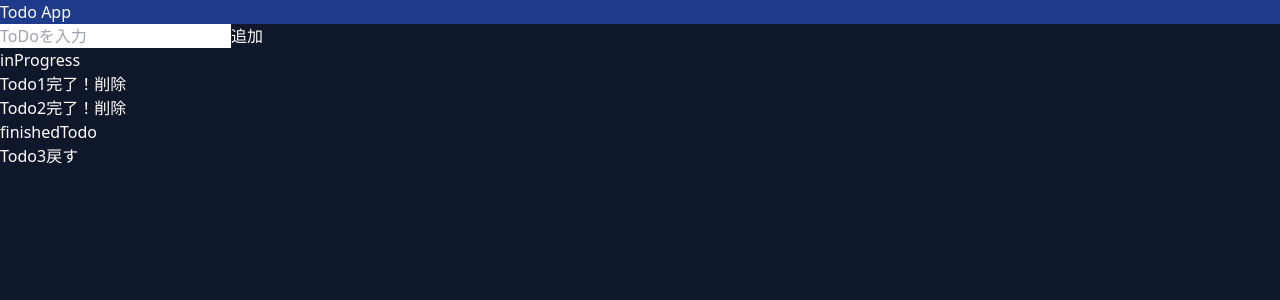
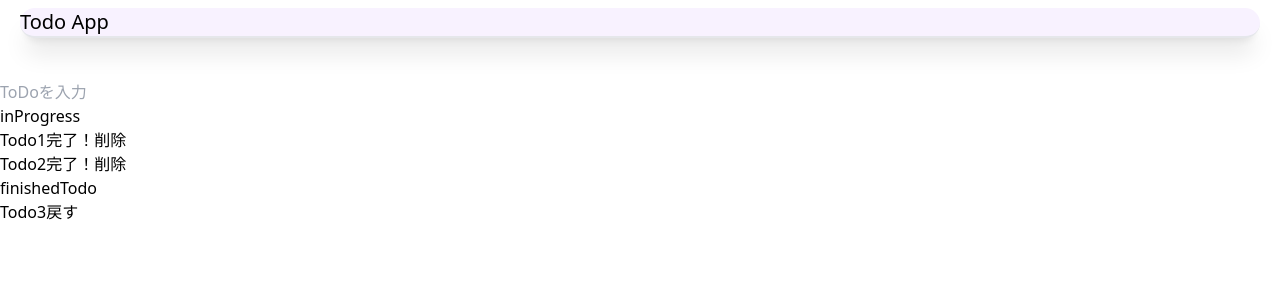
Before and after one commit to hiroki-morita0257/React-Todo-project, a React (Vite) app: page / in a window 1280 px wide. Shown: the top 300 px of the page. Built offline with nearby package versions, Linux system fonts and the light colour scheme.

Commit message:
Tailwindを少しいじった。ヘッダーのみ完成それ以外は手つかず。

```diff
--- a/index.html
+++ b/index.html
@@ -1,5 +1,5 @@
 <!DOCTYPE html>
-<html lang="en">
+<html lang="en" data-theme="synthwave">
   <head>
     <meta charset="UTF-8" />
     <link rel="icon" type="image/svg+xml" href="/vite.svg" />
--- a/package.json
+++ b/package.json
@@ -10,7 +10,7 @@
     "preview": "vite preview"
   },
   "dependencies": {
-    "daisyui": "^5.5.5",
+    "daisyui": "^4.12.24",
     "react": "^19.2.0",
     "react-dom": "^19.2.0"
   },
--- a/src/App.tsx
+++ b/src/App.tsx
@@ -39,12 +39,13 @@ export const App = () => {
 
   console.log(todos);
   return (
-    <div className="min-h-screen bg-slate-900 text-white">
-      <div className="flex bg-blue-900 w-full">
-        <h1 className="items-center w-100 text-">Todo App</h1>
+    <div className="">
+      <div className="navbar bg-[#f8f2ff] shadow-xl justify-center fixed top-2 left-5 right-5 z-50 border-b-2 border-primary rounded-2xl">
+        <a className="btn btn-ghost normal-case text-xl text-primary">
+          Todo App
+        </a>
       </div>
-
-      <div className="border-box-">
+      <div className="pt-20">
         <form action="">
           <input
             value={todoText}
@@ -53,7 +54,7 @@ export const App = () => {
             onChange={(e) => textUpdate(e.target.value)}
           />
           <button
-            className="btn btn-outline btn-primary"
+            className="btn btn-soft btn-info text-white"
             type="button"
             onClick={addTodo}
           >
@@ -61,7 +62,6 @@ export const App = () => {
           </button>
         </form>
       </div>
-
       <div className="inProgress">
         <p className="title">inProgress</p>
         <ul>
@@ -78,7 +78,6 @@ export const App = () => {
             })}
         </ul>
       </div>
-
       <div className="finishedTodo">
         <p className="title">finishedTodo</p>
         <ul>
--- a/tailwind.config.js
+++ b/tailwind.config.js
@@ -1,11 +1,11 @@
 /** @type {import('tailwindcss').Config} */
 export default {
-  content: [
-    "./index.html",
-    "./src/**/*.{js,ts,jsx,tsx,scss}",
-  ],
+  content: ["./index.html", "./src/**/*.{js,ts,jsx,tsx,scss}"],
   theme: {
     extend: {},
   },
   plugins: [require("daisyui")],
-}
+  daisyui: {
+    themes: true,
+  },
+};
```
Also changed, not shown: 1 other file (tests, documents, lock files or other folders).
